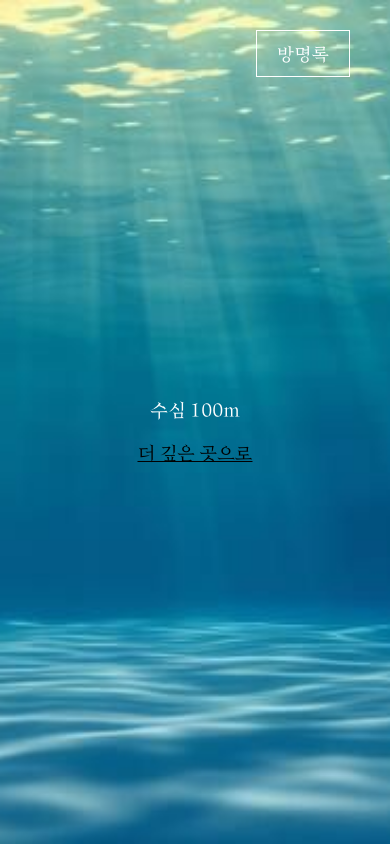
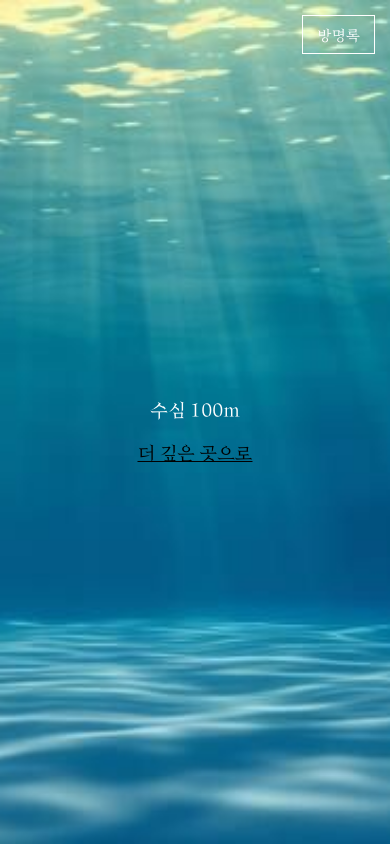
Before and after one commit to thws77/lostember, a React (Create React App) app: page / in a window 390 px wide. Built offline with nearby package versions, Linux system fonts and the light colour scheme.

Commit message:
css 분리 및 모바일 1차

```diff
--- a/src/index.js
+++ b/src/index.js
@@ -1,6 +1,6 @@
 import React from 'react';
 import ReactDOM from 'react-dom/client';
-import './index.css';
+import './styles/global.css';
 import App from './App';
 import reportWebVitals from './reportWebVitals';
 
--- a/src/pages/GuestBook.jsx
+++ b/src/pages/GuestBook.jsx
@@ -1,6 +1,6 @@
 import { useState, useEffect } from "react";
 import { useNavigate } from "react-router-dom";
-import "../App.css";
+import "../styles/GuestBook.css";
 
 import { db } from "../firebase";
 import { collection, addDoc, getDocs, query, orderBy } from "firebase/firestore";
--- a/src/pages/Home.jsx
+++ b/src/pages/Home.jsx
@@ -1,5 +1,5 @@
 
-import '../App.css';
+import '../styles/Home.css';
 import background from '../assets/수심100.jpg';
 import { useNavigate } from 'react-router-dom'
 
--- a/src/App.css
+++ b/src/styles/AppBackup.css
@@ -14,7 +14,7 @@
 }
 
 .App {
-  width: 100vw;
+  width: 100%;
   height: 100vh;
 
   background-size: cover;
@@ -24,17 +24,18 @@
 
 @font-face {
   font-family: "mainfont";
-  src: url("./assets/fonts/fontsBold.otf");
+  src: url("../assets/fonts/fontsBold.otf");
   font-weight: 700;
 }
 
 @font-face {
   font-family: "mainfont";
-  src: url("./assets/fonts/fontsRegular.otf");
+  src: url("../assets/fonts/fontsRegular.otf");
   font-weight: 400;
 }
 
 body {
+  margin: 0;
   font-family: "mainfont", sans-serif;
 }
 
@@ -44,8 +45,8 @@ body {
 
   position: absolute;
 
-  top: 30px;
-  right: 40px;
+  top: 20px;
+  right: 20px;
 
   background: transparent;
 
@@ -65,7 +66,7 @@ body {
 
   color: white;
 
-  padding: 60px;
+  padding: 20px;
 }
 
 .guestbook-title {
@@ -73,11 +74,13 @@ body {
 
   text-align: center;
 
-  font-size: 40px;
+  font-size: 2.2rem;
 }
 
 .guestbook-form {
-  width: 600px;
+  width: 90%;
+
+  max-width: 600px;
 
   margin: 50px auto;
 
@@ -96,7 +99,7 @@ body {
 
   border-radius: 10px;
 
-  font-size: 18px;
+  font-size: 1rem;
 }
 
 .submit-button {
@@ -134,11 +137,10 @@ body {
 .guestbook-item {
   border: 2px solid white;
 
-  width: 580px;
+  width: 90%;
+  max-width: 600px;
 
-  margin: 50px auto;
-
-  margin-bottom: 5px;
+  margin: 15px auto;
 
   padding-left: 15px;
 }
@@ -150,3 +152,25 @@ body {
 .guestbook-item p {
   font-weight: 200;
 }
+
+@media (max-width: 768px) {
+  .guestbook-title {
+    font-size: 2rem;
+  }
+
+  .guestbook-form,
+  .guestbook-item {
+    width: 90%;
+  }
+
+  .guest-book-button,
+  .back-button {
+    top: 15px;
+    right: 15px;
+
+    padding: 8px 14px;
+
+    font-size: 0.9rem;
+  }
+
+}
--- /dev/null
+++ b/src/styles/GuestBook.css
@@ -0,0 +1,115 @@
+.guestbook-page {
+    min-height: 100vh;
+
+    background: #111;
+
+    color: white;
+
+    padding: 20px;
+}
+
+.guestbook-title {
+    margin-top: 50px;
+
+    text-align: center;
+
+    font-size: 2.2rem;
+}
+
+.guestbook-form {
+    width: 90%;
+
+    max-width: 600px;
+
+    margin: 50px auto;
+
+    display: flex;
+
+    flex-direction: column;
+
+    gap: 20px;
+}
+
+.guestbook-form input,
+.guestbook-form textarea {
+    padding: 15px;
+
+    border: none;
+
+    border-radius: 10px;
+
+    font-size: 1rem;
+}
+
+.submit-button {
+    padding: 15px;
+
+    background-color: #54a9ffd0;
+
+    cursor: pointer;
+
+    font-size: 18px;
+
+    font-family: "mainfont", sans-serif;
+}
+
+.back-button {
+    font-family: "mainfont", sans-serif;
+    font-size: 1.1rem;
+
+    position: absolute;
+
+    top: 30px;
+    right: 40px;
+
+    background: transparent;
+
+    color: white;
+
+    border: 1px solid white;
+
+    padding: 10px 20px;
+
+    cursor: pointer;
+}
+
+.guestbook-item {
+    border: 2px solid white;
+
+    width: 86%;
+    max-width: 580px;
+
+    margin: 15px auto;
+
+    padding-left: 15px;
+}
+
+.guestbook-item h3 {
+    font-weight: bold;
+}
+
+.guestbook-item p {
+    font-weight: 200;
+}
+
+@media (max-width: 768px) {
+    .guestbook-title {
+        font-size: 2rem;
+    }
+
+    .guestbook-form,
+    .guestbook-item {
+        width: 90%;
+    }
+
+    .guest-book-button,
+    .back-button {
+        top: 15px;
+        right: 15px;
+
+        padding: 8px 14px;
+
+        font-size: 0.9rem;
+    }
+
+}
--- /dev/null
+++ b/src/styles/Home.css
@@ -0,0 +1,43 @@
+.App-header {
+    /* background-color: #72c5ee; */
+    min-height: 100vh;
+    display: flex;
+    flex-direction: column;
+    align-items: center;
+    justify-content: center;
+    font-size: calc(10px + 2vmin);
+    color: white;
+}
+
+.App-link {
+    color: #000000;
+}
+
+.App {
+    width: 100%;
+    height: 100vh;
+
+    background-size: cover;
+    background-position: center;
+    background-repeat: no-repeat;
+}
+
+.guest-book-button {
+    font-family: "mainfont", sans-serif;
+    font-size: 1.1rem;
+
+    position: absolute;
+
+    top: 20px;
+    right: 20px;
+
+    background: transparent;
+
+    color: white;
+
+    border: 1px solid white;
+
+    padding: 10px 20px;
+
+    cursor: pointer;
+}
--- /dev/null
+++ b/src/styles/global.css
@@ -0,0 +1,16 @@
+@font-face {
+    font-family: "mainfont";
+    src: url("../assets/fonts/fontsBold.otf");
+    font-weight: 700;
+}
+
+@font-face {
+    font-family: "mainfont";
+    src: url("../assets/fonts/fontsRegular.otf");
+    font-weight: 400;
+}
+
+body {
+    margin: 0;
+    font-family: "mainfont", sans-serif;
+}
```
